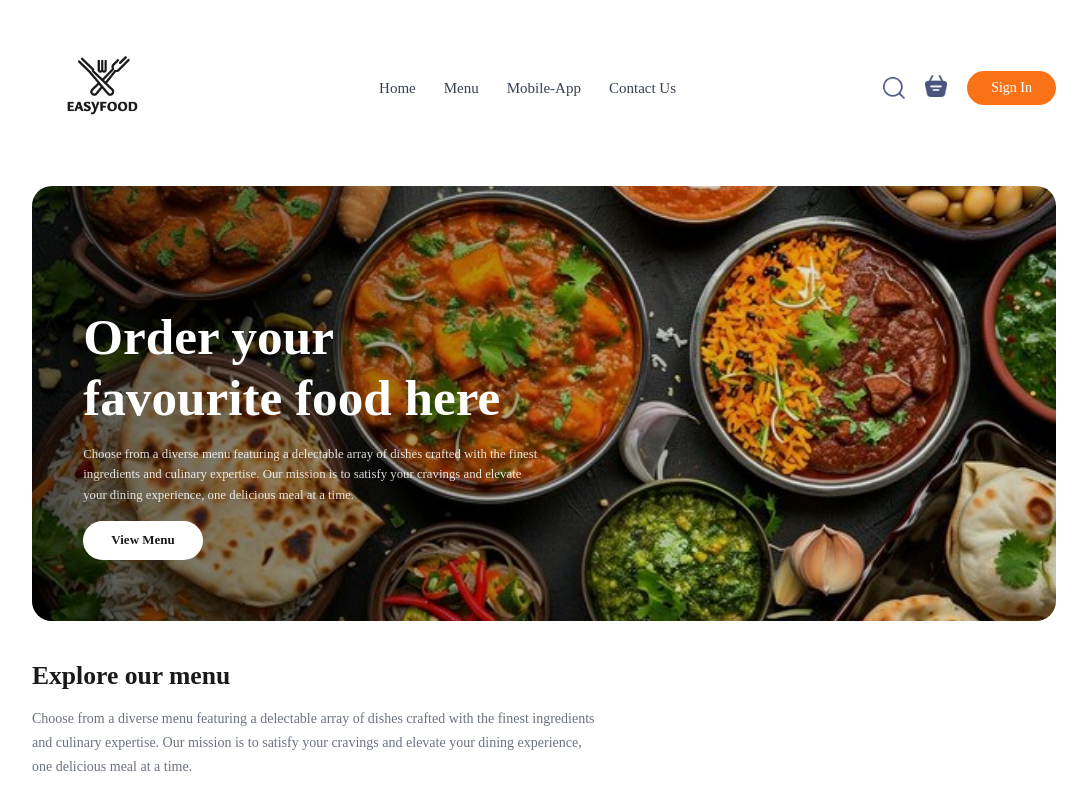
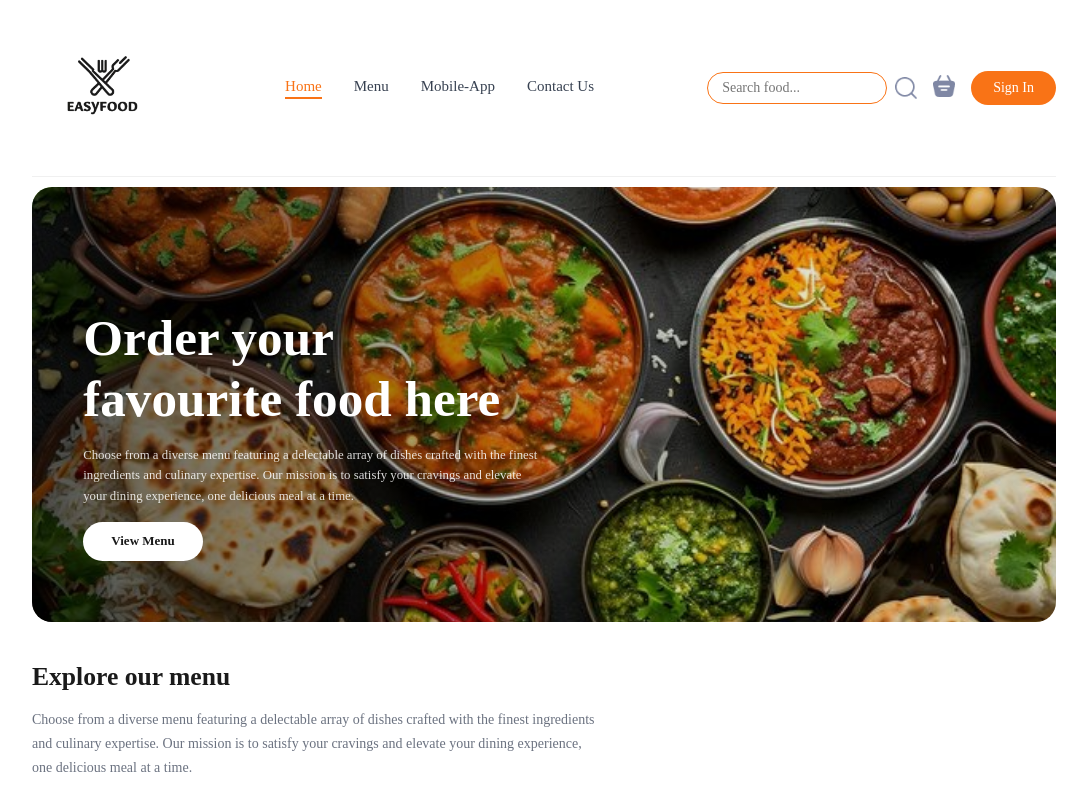
Before and after one commit to NewUser02580/easy-food, a React (Vite) app in the folder frontend/: page / in a window 1280 px wide. Both pictures are taken after a click on the picture 990 px from the left and 88 px from the top of the page. Shown: the top 800 px of the page, without its empty margins (96-1183 px from the left). Built offline with nearby package versions, Linux system fonts and the light colour scheme; no server answers.

Commit message:
fix image urls and add search functionality

```diff
--- a/frontend/src/App.jsx
+++ b/frontend/src/App.jsx
@@ -12,18 +12,17 @@ import Verify from "./pages/Verify/Verify";
 import MyOrders from "./pages/MyOrders/MyOrders";
 
 const App = () => {
-
-  const [showLogin,setShowLogin] = useState(false)
-
+  const [showLogin, setShowLogin] = useState(false)
+  const [searchQuery, setSearchQuery] = useState("")
 
   return (
     <>
-    {showLogin?<LoginPopup setShowLogin={setShowLogin} />:<></>}
+      {showLogin && <LoginPopup setShowLogin={setShowLogin} />}
       <div className='app'>
         <ToastContainer />
-        <Navbar setShowLogin={setShowLogin} />
-        < Routes>
-          < Route path='/' element={<Home />} />
+        <Navbar setShowLogin={setShowLogin} setSearchQuery={setSearchQuery} />
+        <Routes>
+          <Route path='/' element={<Home searchQuery={searchQuery} />} />
           <Route path='/cart' element={<Cart />} />
           <Route path='/order' element={<PlaceOrder />} />
           <Route path="/verify" element={<Verify />} />
@@ -32,7 +31,7 @@ const App = () => {
       </div>
       <Footer />
     </>
-  );
-};
+  )
+}
 
 export default App
--- a/frontend/src/components/FoodDisplay/FoodDisplay.css
+++ b/frontend/src/components/FoodDisplay/FoodDisplay.css
@@ -1,16 +1,22 @@
-.food-display{
-    margin-top: 30px;
+.food-display { margin-top: 30px; }
+
+.food-display h2 {
+  font-size: max(2vw, 22px);
+  font-weight: 600;
+  color: #1a1a1a;
 }
 
-.food-display h2{
-    font-size: max(2vw, 24px);
-    font-weight: 600;
+.food-display-list {
+  display: grid;
+  grid-template-columns: repeat(auto-fill, minmax(240px, 1fr));
+  margin-top: 24px;
+  gap: 24px;
 }
 
-.food-display-list{
-    display: grid;
-    grid-template-columns: repeat(auto-fill,minmax(240px,1fr));
-    margin-top: 30px;
-    gap: 30px;
-    row-gap: 50px;
+.no-results {
+  margin-top: 40px;
+  text-align: center;
+  color: #9ca3af;
+  font-size: 15px;
+  padding: 40px 0;
 }
--- a/frontend/src/components/FoodItem/FoodItem.jsx
+++ b/frontend/src/components/FoodItem/FoodItem.jsx
@@ -3,20 +3,19 @@ import './FoodItem.css'
 import { assets } from '../../assets/assets'
 import { StoreContext } from '../../context/StoreContext'
 
-const FoodItem = ({id,name,price,description,image}) => {
-
-    const {cartItems,addToCart,removeFromCart,url} = useContext(StoreContext);
+const FoodItem = ({ id, name, price, description, image }) => {
+  const { cartItems, addToCart, removeFromCart, url } = useContext(StoreContext)
 
   return (
-    <div className='food-item' >
+    <div className='food-item'>
       <div className="food-item-img-container">
-            <img className='food-item-image' src={url+"/images/"+image} alt="" />
+        <img className='food-item-image' src={url + "/uploads/" + image} alt={name} />
         {!cartItems[id]
-                ?<img className='add' onClick={()=>addToCart(id)} src={assets.add_icon_white} alt="" />
-                :<div className='food-item-counter'>
-                    <img onClick={()=>removeFromCart(id)} src={assets.remove_icon_red} alt="" />
+          ? <img className='add' onClick={() => addToCart(id)} src={assets.add_icon_white} alt="" />
+          : <div className='food-item-counter'>
+            <img onClick={() => removeFromCart(id)} src={assets.remove_icon_red} alt="" />
             <p>{cartItems[id]}</p>
-                    <img onClick={()=>addToCart(id)} src={assets.add_icon_green} alt="" />
+            <img onClick={() => addToCart(id)} src={assets.add_icon_green} alt="" />
           </div>
         }
       </div>
--- a/frontend/src/components/Navbar/Navbar.css
+++ b/frontend/src/components/Navbar/Navbar.css
@@ -3,6 +3,12 @@
   display: flex;
   justify-content: space-between;
   align-items: center;
+  position: sticky;
+  top: 0;
+  background: rgba(255,255,255,0.95);
+  backdrop-filter: blur(10px);
+  z-index: 50;
+  border-bottom: 0.5px solid rgba(0,0,0,0.06);
 }
 
 .navbar .logo { width: 140px; }
@@ -10,8 +16,7 @@
 .navbar-menu {
   display: flex;
   list-style: none;
-  gap: 28px;
-  color: #374151;
+  gap: 32px;
   font-size: 15px;
   font-weight: 500;
 }
@@ -20,50 +25,88 @@
   text-decoration: none;
   color: #374151;
   transition: color 0.2s;
+  position: relative;
+  padding-bottom: 4px;
 }
 
-.navbar-menu a:hover { color: #f97316; }
-.navbar-menu .active {
-  color: #f97316;
-  border-bottom: 2px solid #f97316;
-  padding-bottom: 2px;
+.navbar-menu a::after {
+  content: '';
+  position: absolute;
+  bottom: 0;
+  left: 0;
+  width: 0;
+  height: 2px;
+  background: #f97316;
+  transition: width 0.2s;
 }
+
+.navbar-menu a:hover::after,
+.navbar-menu a.active::after { width: 100%; }
+.navbar-menu a:hover,
+.navbar-menu a.active { color: #f97316; }
 
 .navbar-right {
   display: flex;
   align-items: center;
-  gap: 20px;
+  gap: 16px;
 }
 
-.navbar-right img { width: 22px; cursor: pointer; }
+.nav-icon {
+  width: 22px;
+  cursor: pointer;
+  opacity: 0.7;
+  transition: opacity 0.2s;
+}
+
+.nav-icon:hover { opacity: 1; }
+
+.navbar-search-wrap {
+  display: flex;
+  align-items: center;
+  gap: 8px;
+  transition: all 0.3s;
+}
+
+.navbar-search-input {
+  border: 0.5px solid rgba(0,0,0,0.15);
+  border-radius: 20px;
+  padding: 7px 14px;
+  font-size: 14px;
+  outline: none;
+  width: 180px;
+  font-family: inherit;
+  transition: border 0.2s;
+  animation: fadeIn 0.3s;
+}
+
+.navbar-search-input:focus { border-color: #f97316; }
+
+.navbar-cart-icon { position: relative; }
+
+.navbar-cart-icon .dot {
+  position: absolute;
+  width: 8px;
+  height: 8px;
+  background: #f97316;
+  border-radius: 50%;
+  top: -3px;
+  right: -3px;
+}
 
 .navbar button {
   background: #f97316;
   font-size: 14px;
   color: #fff;
   border: none;
-  padding: 9px 24px;
+  padding: 9px 22px;
   border-radius: 50px;
   cursor: pointer;
   font-weight: 500;
   transition: background 0.2s;
+  font-family: inherit;
 }
 
 .navbar button:hover { background: #ea6c0a; }
-
-.navbar-search-icon {
-  position: relative;
-}
-
-.navbar-search-icon .dot {
-  position: absolute;
-  min-width: 8px;
-  min-height: 8px;
-  background: #f97316;
-  border-radius: 50%;
-  top: -4px;
-  right: -4px;
-}
 
 .navbar-profile { position: relative; cursor: pointer; }
 
@@ -71,7 +114,8 @@
   position: absolute;
   display: none;
   right: 0;
-  z-index: 1;
+  top: 140%;
+  z-index: 100;
 }
 
 .navbar-profile:hover .navbar-profile-dropdown {
@@ -80,9 +124,9 @@
   gap: 8px;
   background: #fff;
   padding: 12px 20px;
-  border-radius: 10px;
-  border: 0.5px solid rgba(0,0,0,0.12);
-  box-shadow: 0 4px 20px rgba(0,0,0,0.08);
+  border-radius: 12px;
+  border: 0.5px solid rgba(0,0,0,0.1);
+  box-shadow: 0 8px 24px rgba(0,0,0,0.1);
   list-style: none;
   min-width: 140px;
 }
@@ -96,21 +140,24 @@
   color: #374151;
   padding: 4px 0;
   transition: color 0.2s;
+  white-space: nowrap;
 }
 
 .navbar-profile-dropdown li:hover { color: #f97316; }
-.navbar-profile-dropdown img { width: 18px; }
+.navbar-profile-dropdown img { width: 16px; }
 .navbar-profile-dropdown hr {
   border: none;
-  border-top: 0.5px solid rgba(0,0,0,0.1);
+  border-top: 0.5px solid rgba(0,0,0,0.08);
   margin: 2px 0;
+  width: 100%;
 }
 
 @media (max-width: 900px) {
-  .navbar .logo { width: 120px; }
-  .navbar-menu { gap: 18px; font-size: 14px; }
+  .navbar .logo { width: 110px; }
+  .navbar-menu { gap: 20px; font-size: 14px; }
 }
 
 @media (max-width: 750px) {
   .navbar-menu { display: none; }
+  .navbar-search-input { width: 130px; }
 }
--- a/frontend/src/components/Navbar/Navbar.jsx
+++ b/frontend/src/components/Navbar/Navbar.jsx
@@ -5,16 +5,31 @@ import { Link, useNavigate } from 'react-router-dom'
 import { StoreContext } from '../../context/StoreContext'
 import { toast } from "react-toastify"
 
-const Navbar = ({ setShowLogin }) => {
-  const [menu, setMenu] = useState("menu")
-  const { getTotalCartAmount, token, setToken } = useContext(StoreContext);
-  const navigate=useNavigate();
+const Navbar = ({ setShowLogin, setSearchQuery }) => {
+  const [menu, setMenu] = useState("Home")
+  const [showSearch, setShowSearch] = useState(false)
+  const [searchVal, setSearchVal] = useState("")
+  const { getTotalCartAmount, token, setToken } = useContext(StoreContext)
+  const navigate = useNavigate()
 
   const logout = () => {
-    localStorage.removeItem("token");
-    setToken("");
+    localStorage.removeItem("token")
+    setToken("")
     toast.success("Logout Successfully")
-    navigate("/");
+    navigate("/")
+  }
+
+  const handleSearch = (e) => {
+    setSearchVal(e.target.value)
+    setSearchQuery(e.target.value)
+  }
+
+  const toggleSearch = () => {
+    setShowSearch(prev => !prev)
+    if (showSearch) {
+      setSearchVal("")
+      setSearchQuery("")
+    }
   }
 
   return (
@@ -27,21 +42,34 @@ const Navbar = ({ setShowLogin }) => {
         <a href='#footer' onClick={() => setMenu("Contact-Us")} className={menu === "Contact-Us" ? "active" : ""}>Contact Us</a>
       </ul>
       <div className="navbar-right">
-        <img src={assets.search_icon} alt="" />
-        <div className="navbar-search-icon">
-          <Link to='/cart'><img src={assets.basket_icon} alt="" /></Link>
+        <div className={`navbar-search-wrap ${showSearch ? "open" : ""}`}>
+          {showSearch && (
+            <input
+              className="navbar-search-input"
+              type="text"
+              placeholder="Search food..."
+              value={searchVal}
+              onChange={handleSearch}
+              autoFocus
+            />
+          )}
+          <img src={assets.search_icon} alt="" onClick={toggleSearch} className="nav-icon" />
+        </div>
+        <div className="navbar-cart-icon">
+          <Link to='/cart'><img src={assets.basket_icon} alt="" className="nav-icon" /></Link>
           <div className={getTotalCartAmount() === 0 ? "" : "dot"}></div>
         </div>
-        {!token ? <button onClick={() => setShowLogin(true)} >Sign In</button>
+        {!token
+          ? <button onClick={() => setShowLogin(true)}>Sign In</button>
           : <div className="navbar-profile">
-            <img src={assets.profile_icon} alt="" />
+            <img src={assets.profile_icon} alt="" className="nav-icon" />
             <ul className="navbar-profile-dropdown">
               <li onClick={() => navigate("/myorders")}><img src={assets.bag_icon} alt="" /><p>Orders</p></li>
               <hr />
               <li onClick={logout}><img src={assets.logout_icon} alt="" /><p>Logout</p></li>
             </ul>
-          </div>}
-
+          </div>
+        }
       </div>
     </div>
   )
--- a/frontend/src/pages/Home/Home.jsx
+++ b/frontend/src/pages/Home/Home.jsx
@@ -5,17 +5,15 @@ import ExploreMenu from '../../components/ExploreMenu/ExploreMenu'
 import FoodDisplay from '../../components/FoodDisplay/FoodDisplay'
 import AppDownload from '../../components/AppDownload/AppDownload'
 
-const Home = () => {
-
-    const[category,setCategory] = useState("All");
-
+const Home = ({ searchQuery }) => {
+  const [category, setCategory] = useState("All")
 
   return (
     <div>
-      <Header/>
-      <ExploreMenu category={category} setCategory={setCategory}/>
-      <FoodDisplay category={category}/>
-      <AppDownload/>
+      <Header />
+      <ExploreMenu category={category} setCategory={setCategory} />
+      <FoodDisplay category={category} searchQuery={searchQuery} />
+      <AppDownload />
     </div>
   )
 }
```
Also changed, not shown: frontend/src/components/FoodDisplay/FoodDisplay.jsx (+26 -10 lines), 1 other file (tests, documents, lock files or other folders). Lines whose indentation alone changed are shown as unchanged.
